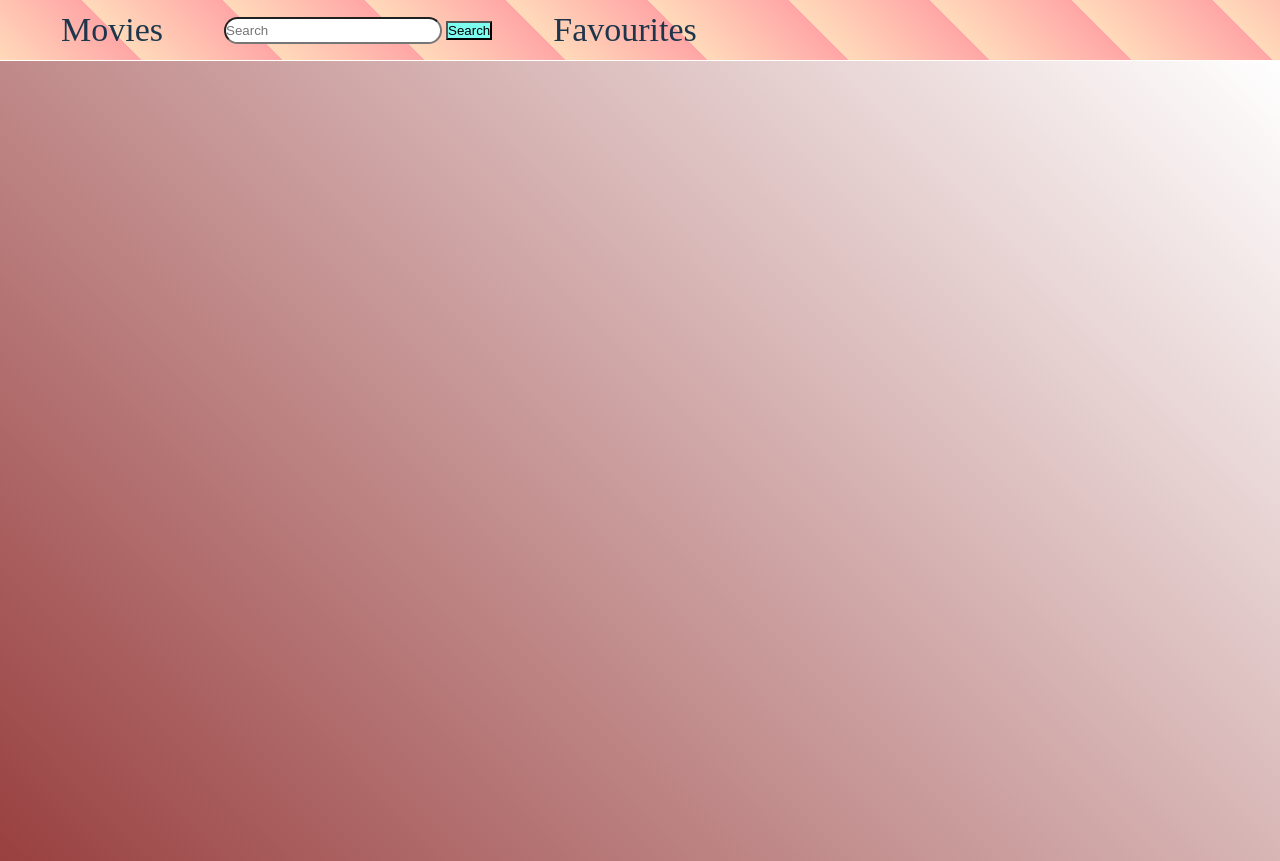
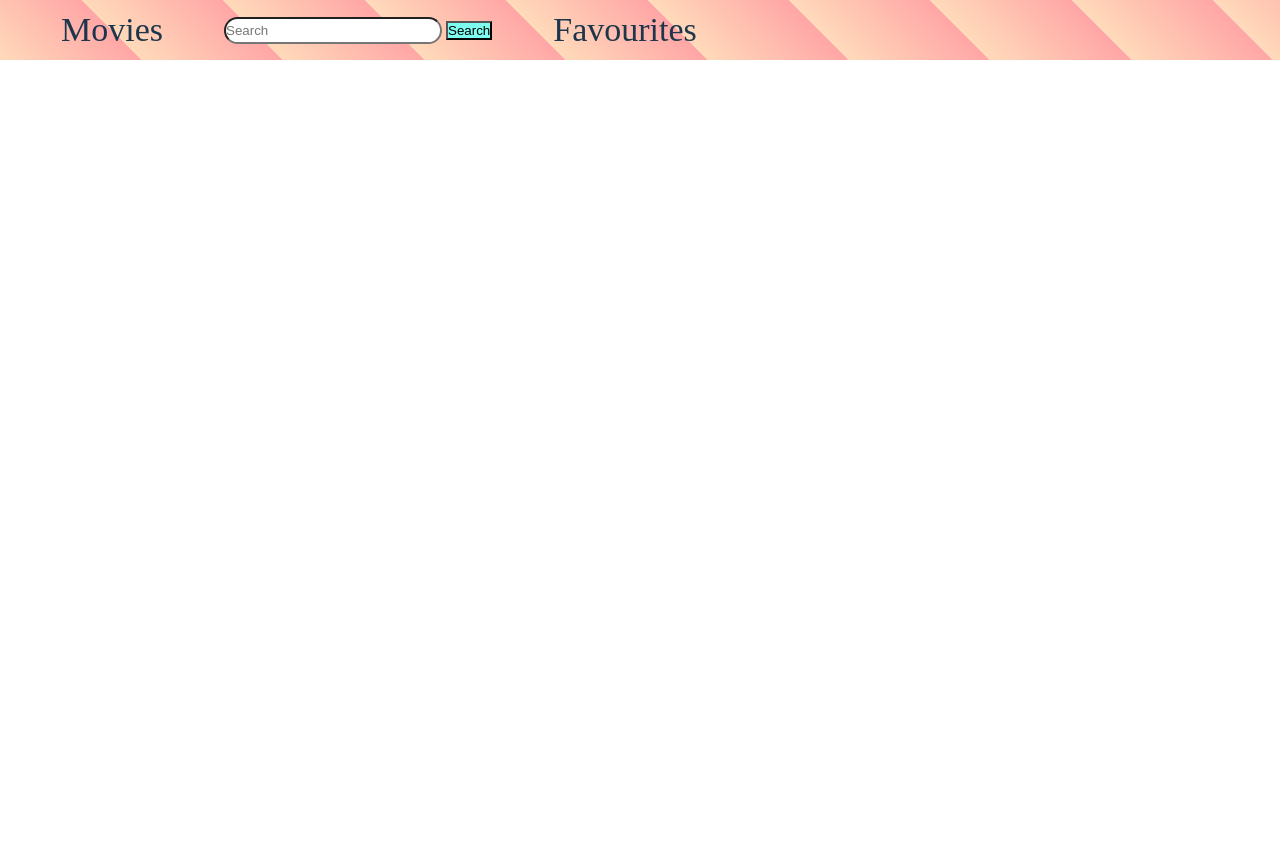
Before and after one commit to crimegod07/MovieSearchImdb, a plain HTML site: page index.html in a window 1280 px wide. After the commit the page ends 800 px from the top, so only its background shows below. Drawn offline with Linux system fonts and the light colour scheme.

Commit message:
completed 6

```diff
--- a/script.js
+++ b/script.js
@@ -89,7 +89,6 @@ function openNav(movie) {
         //creating elements for extra details of movies and appending to main
         let newDiv = document.createElement("div")
         newDiv.className = "each-movie"
-        newDiv.style.height = "100 vh"
         newDiv.innerHTML = `<img src=${Poster}>
     <p>${Title}<p>
     <div><span>${Released}</span> <span>${Ratings[0].Value}</span></div>
--- a/style.css
+++ b/style.css
@@ -33,7 +33,7 @@ nav a {
 main {
     background-image: linear-gradient(45deg, #994040, #502a2a00);
     width: 100vw;
-    height: 100vh;
+    height: auto;
     display: flex;
     justify-content: center;
     align-items: center;
```
